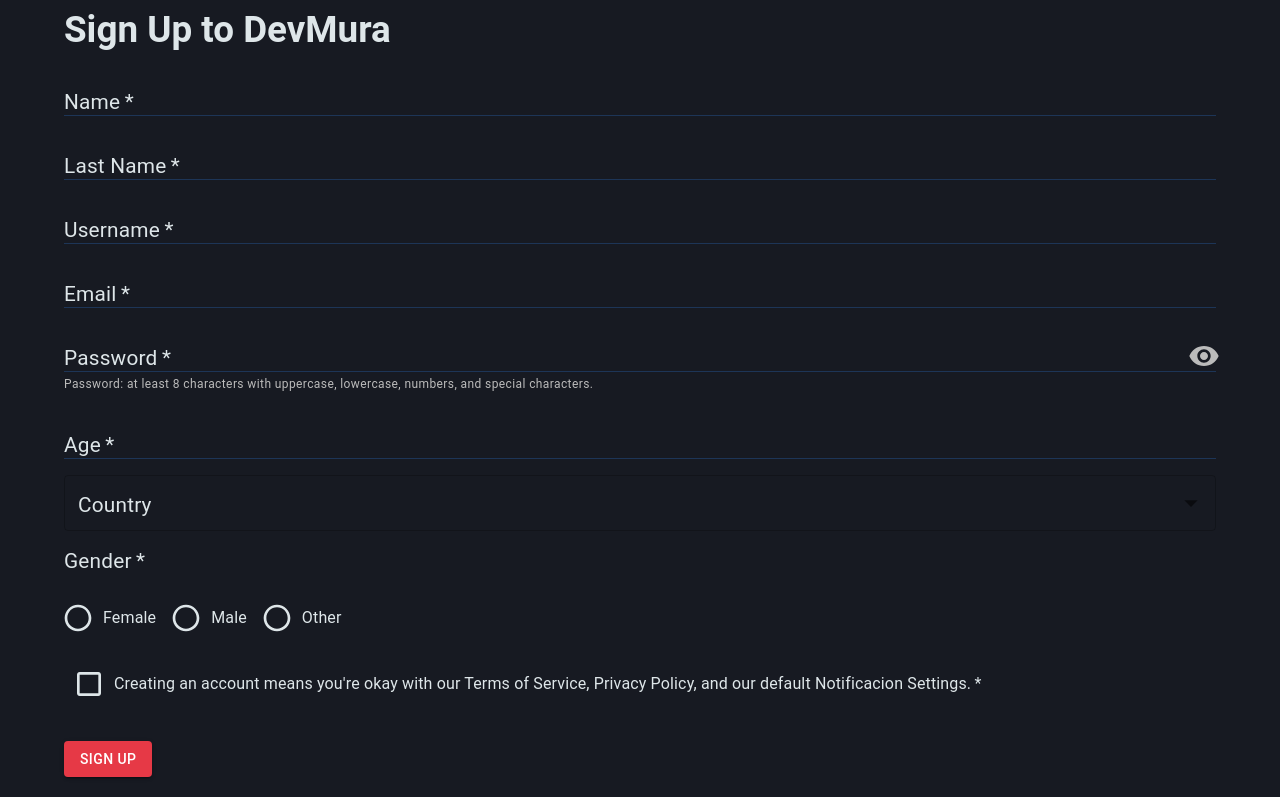
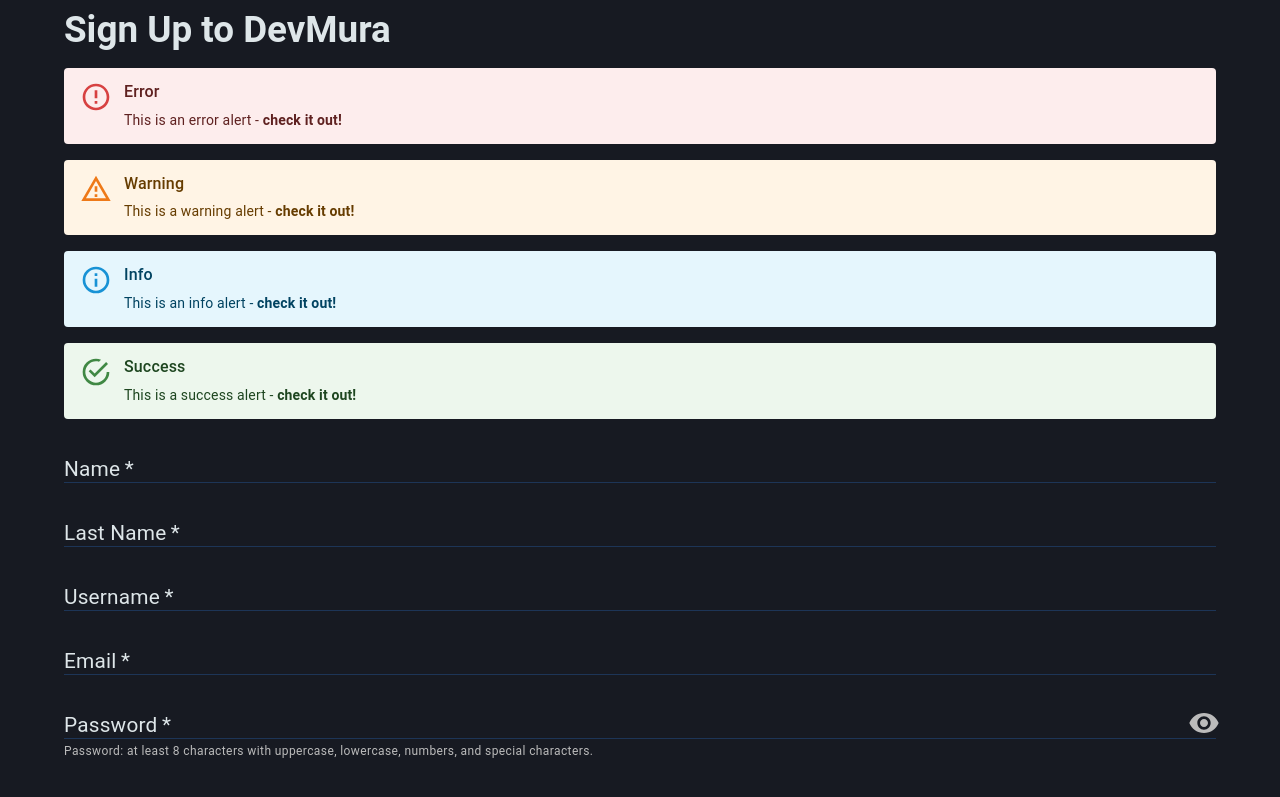
Before and after one commit to im-Michelle/DevMura, a React (Vite) app: page /sign-up in a window 1280 px wide. Shown: the top 797 px of the page. Built offline with nearby package versions, Linux system fonts and the light colour scheme.

Commit message:
Modificación Alerts y pruebas
´Probando alerts

```diff
--- a/src/components/Alerts/Alerts.jsx
+++ b/src/components/Alerts/Alerts.jsx
@@ -1,13 +1,13 @@
 import './alerts.css';
-import AlertTitle from '@mui/material/Alert/Alert';
+import { Alert, AlertTitle } from '@mui/material';
 
-const Alert = (props) => {
+const Alerts = ({type, title, message}) => {
   return(
-    <div className={`alert ${props.type}`}>
-      <AlertTitle>{props.title}</AlertTitle>
-      {props.message}
-    </div>
-  )
-}
+    <Alert severity={type}>
+      <AlertTitle>{title}</AlertTitle>
+      {message} - <strong>check it out!</strong>
+    </Alert>
+  );
+};
 
-export default Alert;
+export default Alerts;
--- a/src/pages/Sign-up/index.jsx
+++ b/src/pages/Sign-up/index.jsx
@@ -370,6 +370,10 @@ const SignUp = () => {
           onChange={handleActiveButton}
         >
           <h1>Sign Up to DevMura</h1>
+          <Alert type="error" title="Error" message="This is an error alert"/>
+          <Alert type="warning" title="Warning" message="This is a warning alert"/>
+          <Alert type="info" title="Info" message="This is an info alert"/>
+          <Alert type="success" title="Success" message="This is a success alert"/>
           <TextFieldStyled
             id="name"
             type="text"
```
